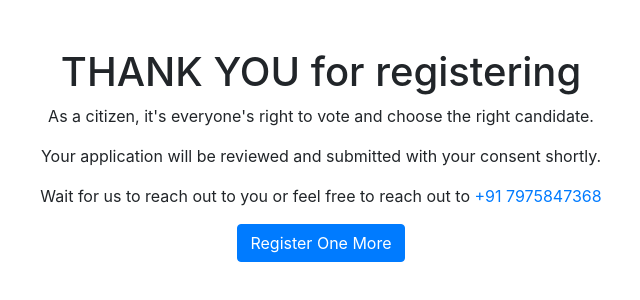
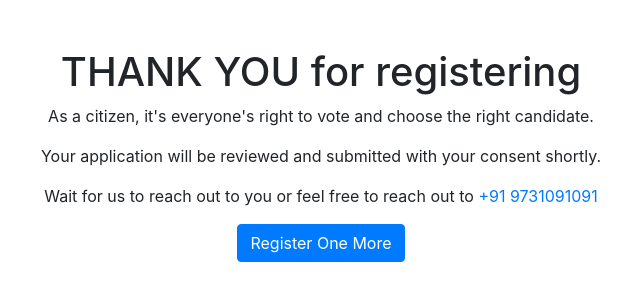
Before and after one commit to nitish-arali/MLC-2024-Document-Uploads, a plain HTML site: page page2.html in a window 1280 px wide. Shown: the full height of the page, 319-959 px from the left. Drawn offline with nearby package versions, Linux system fonts and the light colour scheme.

Commit message:
number changed

```diff
--- a/page2.html
+++ b/page2.html
@@ -25,7 +25,7 @@
             shortly.
           </p>
           <p>
-            Wait for us to reach out to you or feel free to reach out to <a href="tel:+917975847368">+91 7975847368</a></p>
+            Wait for us to reach out to you or feel free to reach out to <a href="tel:+919731091091">+91 9731091091</a></p>
           <a href="page1.html" class="btn btn-primary">Register One More</a>
         </div>
       </div>
```
